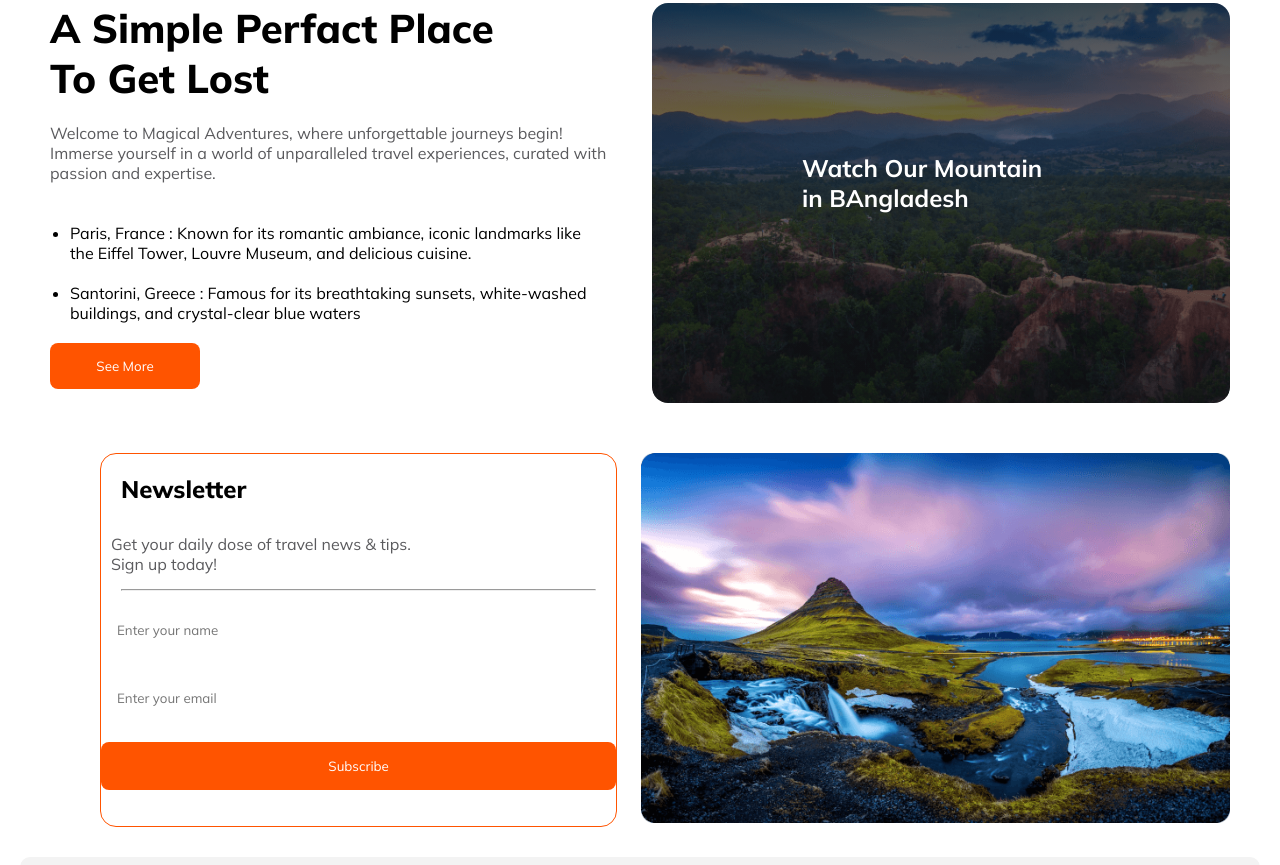
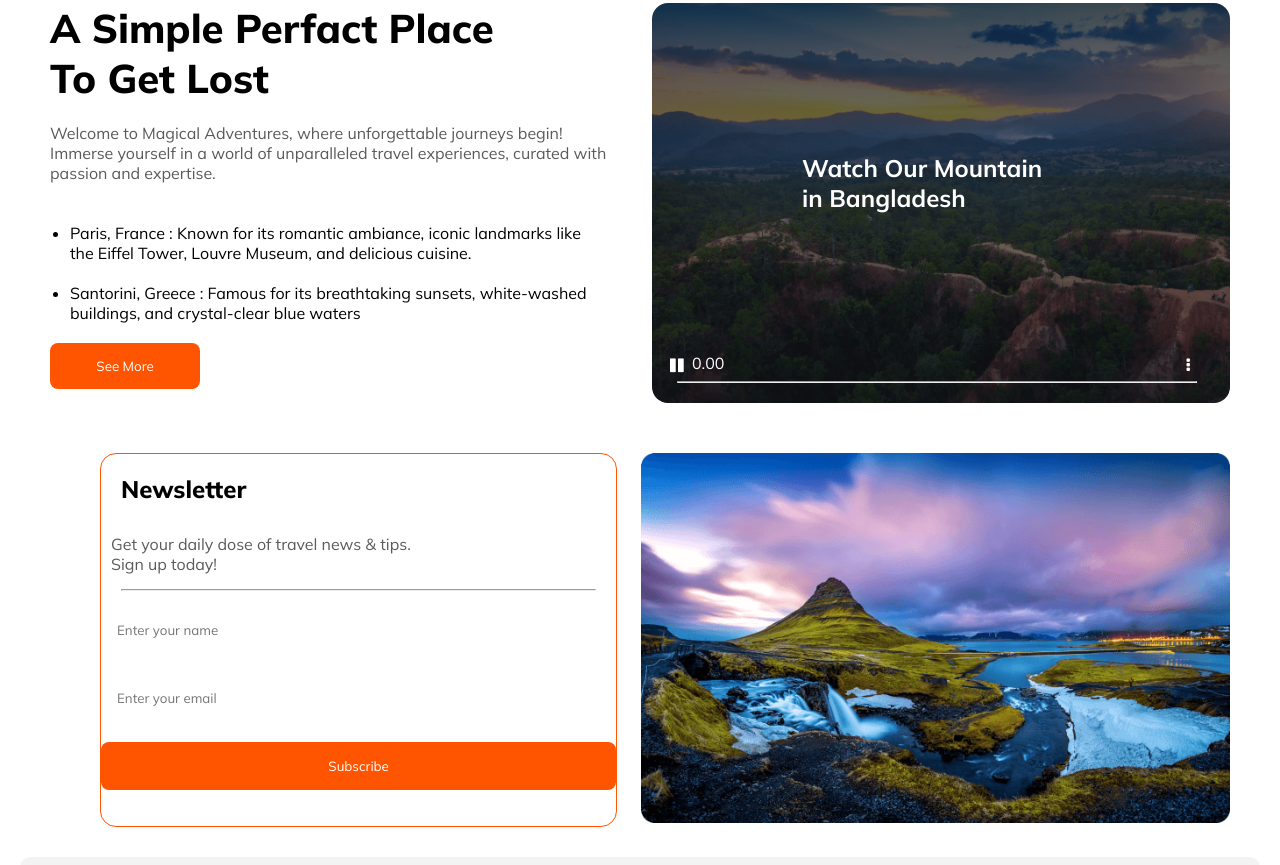
Before and after one commit to sumaiyaurmi/Magical-Adventures, a plain HTML site: page index.html in a window 1280 px wide. Shown: the part 3228-4093 px from the top of the page. Drawn offline with Linux system fonts and the light colour scheme.

Commit message:
perfact section updated

```diff
--- a/color.css
+++ b/color.css
@@ -326,6 +326,31 @@ padding-bottom: 20px;
   font-weight: 700;
 position: absolute;
 }
+.perfact-img-00{
+position: absolute;
+bottom: 30px;
+color: #FFF;
+left:40px;
+}
+.pause{
+  color: #FFF;
+  position: absolute;
+  bottom:30px;
+  left: 18px;
+}
+.three-dot{
+  position: absolute;
+  color: #FFF;
+  bottom: 30px;
+  right: 40px;
+}
+.perfact-img-hr{
+color: #FFF;
+position: absolute;
+bottom: 15px;
+width:90%;
+left: 5px;
+}
 /* perfact end */
 /* newsltter section start */
 
--- a/index.html
+++ b/index.html
@@ -31,7 +31,7 @@
             <li><a href="#">Blog</a></li>
             <li><a href="#">Contact</a></li>
           </ul>
-          <img src="./Frame.svg" alt="" class="nav-dropdown" />
+          <img src="./Frame (1).svg" alt="" class="nav-dropdown" />
         </div>
       </nav>
       <div class="banner">
@@ -216,7 +216,11 @@
           <button class="btn-primary">See More</button>
         </div>
         <div class="perfact-imgs">
-          <h3 class="perfact-img-text">Watch Our Mountain <br> in BAngladesh</h3>
+          <h3 class="perfact-img-text">Watch Our Mountain <br> in Bangladesh</h3>
+          <p class="perfact-img-00">0.00</p>
+          <i class="fa fa-pause pause"></i>
+                    <i class="fa fa-ellipsis-v three-dot" ></i>
+          <hr class="perfact-img-hr">
         </div>
       </section>
 
```
Also changed, not shown: Frame (1).svg (renamed from Frame.svg).
